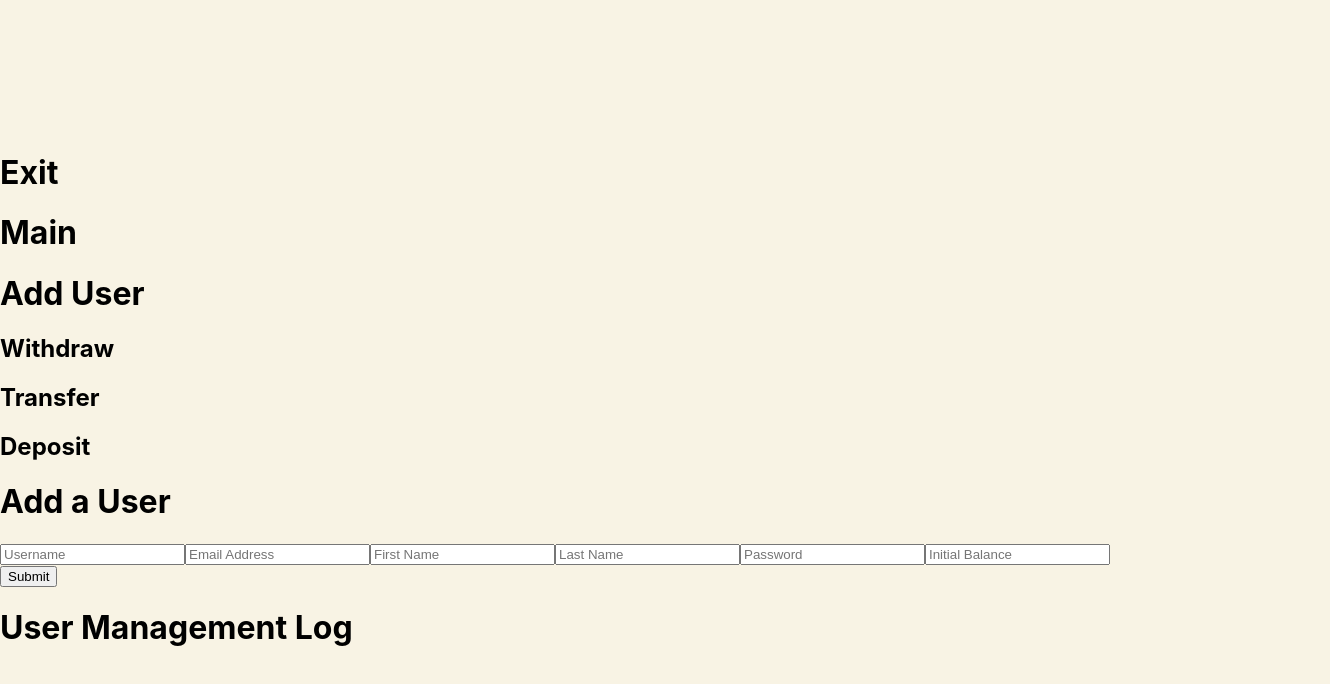
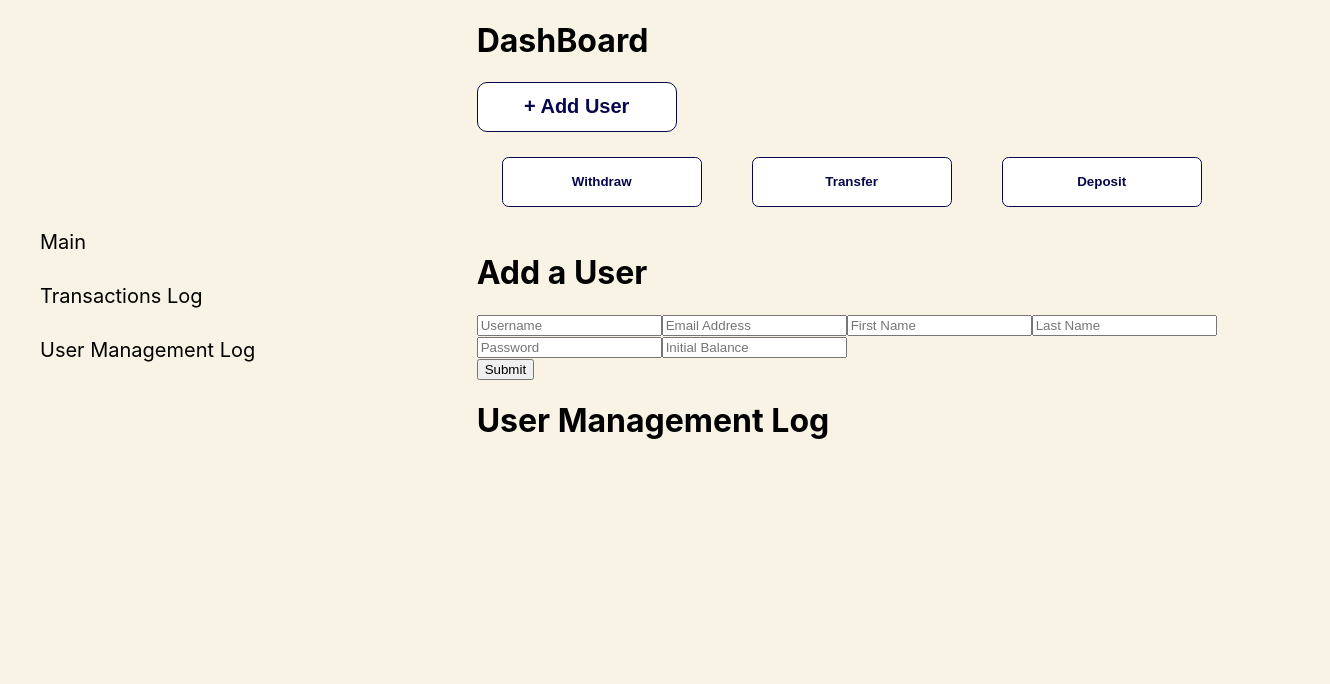
Before and after one commit to Hoshaiah/bank-app, a React (Create React App) app: page / in a window 1280 px wide. Both pictures are taken after a click on the element "Employee's". Shown: the top 684 px of the page, 1330 px wide, since content can reach past the window. Built offline with nearby package versions, Linux system fonts and the light colour scheme.

Commit message:
inital design for employee page

```diff
--- a/src/App.css
+++ b/src/App.css
@@ -59,7 +59,7 @@ body {
 }
 
 /* Dashboard */
-nav {
+#dashboardNav {
   margin: 0;
   padding: 0;
   display: flex;
@@ -68,7 +68,7 @@ nav {
   color: whitesmoke;
 }
 
-nav ul {
+#dashboardNav ul {
  float: none;
  list-style-type: none;
  display: flex;
@@ -77,7 +77,7 @@ nav ul {
  padding: 0;
 }
 
-nav ul li {
+#dashboardNav ul li {
   margin: 10px;
 }
 
@@ -658,3 +658,129 @@ div#linkBankReminder {
   align-items: flex-start;
   margin-bottom: 30px;
 } */
+
+/* Employee */
+
+#EmployeePage {
+  display: grid;
+  grid-template-columns: 1fr 1fr 1fr ;
+  grid-template-rows: 1fr 1fr 1fr;
+  grid-template-areas:
+  "nav main main"
+  "nav main main"
+  "nav main main";
+  height: 1500px;
+}
+
+#employeeNavigationPane {
+  grid-area: nav;
+  margin-top: 200px;
+
+}
+
+#employeeNavigationPane ul {
+  list-style-type: none;
+}
+
+#employeeNavigationPane li {
+  margin-top: 30px;
+  font-size: 20px;
+}
+
+#employeeMain {
+  width: 100%;
+  display: flex;
+  flex-direction: column;
+  grid-area: main;
+  justify-content: flex-start;
+}
+
+#employeeMainTop {
+  width: 100%;
+}
+
+#moneyActions {
+  width: 100%;
+  display: flex;
+}
+
+#moneyActions button {
+  width: 200px;
+  height: 50px;
+  margin: 25px;
+  color:rgb(7, 7, 77);
+  background-color: white;
+  border: 1px solid rgb(7, 7, 77);
+  border-radius: 0.5em;
+  font-weight: bolder;
+}
+
+#addUserButton {
+  width: 200px;
+  height: 50px;
+  color:rgb(7, 7, 77);
+  background-color: white;
+  border: 1px solid rgb(7, 7, 77);
+  border-radius: 0.5em;
+  font-weight: bolder;
+  font-size: 20px;
+}
+
+#employeePopupPane {
+  width: 100%;
+  height: fit-content;
+}
+
+#employeePopupWithdraw{
+  display: grid;
+  grid-template-columns: 1fr 1fr 1fr 1fr;
+  grid-template-rows: 1fr 1fr 1fr;
+  grid-template-areas:
+  "wheader wheader wheader wx"
+  "wleft wleft wright wright"
+  "wleft wleft wright wright";
+}
+
+#withdrawInputDiv {
+  grid-area: wleft;
+  display: flex;
+  flex-direction: column;
+  align-items: center;
+  width: fit-content;
+  margin: 0;
+}
+
+#withdrawInputDiv input{
+  padding-left: 7px;
+  width: 300px;
+  height: 35px;
+  margin: 5px;
+}
+
+#withdrawUserInfo{
+  grid-area: wright;
+  width: fit-content;
+  display: flex;
+  flex-direction: column;
+  align-items: flex-start;
+  justify-content: flex-start;
+}
+
+#withdrawUserInfo input{
+  padding-left: 7px;
+  width: 300px;
+  height: 35px;
+  margin: 5px;
+  background-color: rgb(223, 223, 223);
+}
+
+#withdrawHeader{
+  grid-area: wheader;
+  display: flex;
+  justify-content: center;
+  margin-right: 150px;
+}
+
+#withdrawX {
+  grid-area: wx;
+}
--- a/src/js/Dashboard.js
+++ b/src/js/Dashboard.js
@@ -39,7 +39,7 @@ function Dashboard(props) {
     if (isDashboardPage){
         return (
           <div className="App">
-            <nav>
+            <nav id="dashboardNav">
 
               <ul id="gennav">
                 <img src={logo} className="App-logo" alt="logo" />
--- a/src/js/Employee.js
+++ b/src/js/Employee.js
@@ -1,7 +1,4 @@
 import AddUser from "./AddUser"
-import EmployeeWithdraw from "./EmployeeWithdraw"
-import EmployeeDeposit from "./EmployeeDeposit"
-import EmployeeTransfer from "./EmployeeTransfer"
 import { useState } from "react"
 import EmployeePopup from "./EmployeePopup"
 import EmployeeTransactions from "./EmployeTransactions"
@@ -62,22 +59,45 @@ function Employee(props){
 
     if (isEmployeePage){
         return (
-            <>
-            <h1 onClick={onExit}>Exit</h1>
-            <div id="employeeAccountActions">
-                <h1>Main</h1>
-                <h1>Add User</h1>
+            <div id="EmployeePage">
+                <nav id="employeeNavigationPane">
+                    <ul>
+                        <li>Main</li>
+                        <li>Transactions Log</li>
+                        <li>User Management Log</li>
+                    </ul>
+                </nav>
+                <main id="employeeMain">
+                    <div id="employeeMainTop">
+                        <h1 onClick={onExit}>DashBoard</h1>
+                        <button id="addUserButton">+ Add User</button>
+                        <div id="moneyActions">
+                                <button onClick={onWithdrawClick}>Withdraw</button>
+                                <button onClick={onTransferClick}>Transfer</button>
+                                <button onClick={onDepositClick}>Deposit</button>
                         </div>
-            <div id="employeeMoneyActions">
-                <div id="employeeWithdraw" >
-                    <h2 onClick={onWithdrawClick}>Withdraw</h2>
+                        <div id="employeePopupPane" >
+                            <EmployeePopup
+                                setUsers = {setUsers}
+                                users = {users}
+                                popupAction = {popupAction}
+                                setPopupAction = {setPopupAction}
+                                setOverlayVisibility = {setOverlayVisibility}
+                                usedAccountNumbers = {usedAccountNumbers}
+                                adminRecords = {adminRecords}
+                                setAdminRecords = {setAdminRecords}
+                            />
                         </div>
-                <div id="employeeDeposit">
-                    <h2 onClick={onTransferClick}>Transfer</h2>
-                </div>
-                <div id="employeeTransfer">
-                    <h2 onClick={onDepositClick}>Deposit</h2>
-                </div>
+                        <AddUser
+                            users = {users}
+                            setUsers = {setUsers}
+                            usedAccountNumbers = {usedAccountNumbers}
+                            setUsedAccountNumbers = {setUsedAccountNumbers}
+                            usedEmails = {usedEmails}
+                            setUsedEmails = {setUsedEmails}
+                            adminRecords = {adminRecords}
+                            setAdminRecords = {setAdminRecords}
+                        />
                     </div>
                     <div id ="allUserAccounts">
                         {Object.keys(users).map((key, index) => ( key=== "undefined" ? "" :
@@ -92,16 +112,7 @@ function Employee(props){
                             </div>
                         ))}
                     </div>
-            <AddUser
-                users = {users}
-                setUsers = {setUsers}
-                usedAccountNumbers = {usedAccountNumbers}
-                setUsedAccountNumbers = {setUsedAccountNumbers}
-                usedEmails = {usedEmails}
-                setUsedEmails = {setUsedEmails}
-                adminRecords = {adminRecords}
-                setAdminRecords = {setAdminRecords}
-            />
+
                     <EmployeeTransactions
                         adminRecords = {adminRecords}
                         setAdminRecords = {setAdminRecords}
@@ -115,19 +126,8 @@ function Employee(props){
                         />
 
                     </div>
-            <div className={overlayVisiblity} id="employeeOverlay" >
-                <EmployeePopup
-                    setUsers = {setUsers}
-                    users = {users}
-                    popupAction = {popupAction}
-                    setPopupAction = {setPopupAction}
-                    setOverlayVisibility = {setOverlayVisibility}
-                    usedAccountNumbers = {usedAccountNumbers}
-                    adminRecords = {adminRecords}
-                    setAdminRecords = {setAdminRecords}
-                />
+                </main>
             </div>
-            </>
         )
     } else {
         return (
--- a/src/js/EmployeeWithdraw.js
+++ b/src/js/EmployeeWithdraw.js
@@ -108,24 +108,28 @@ function EmployeeWithdraw(props) {
     }
 
     return (
-        <form class="popup">
-            <h1> Withdraw header</h1>
-            <div><p>{withdrawReminder}</p></div>
-            <div id="addUserInputs">
+        <form id="employeePopupWithdraw">
+            <div id="withdrawHeader">
+                <h1> Withdraw</h1>
+                <div><p>{withdrawReminder}</p></div>
+            </div>
+            <div id="withdrawX">
+                <button onClick={e => onCancel(e)}type="submit">X</button>
+            </div>
+            <div id="withdrawInputDiv">
                 <label for="withdrawAccountNumber"></label>
                 <input onChange={event => onAccountNumberChange(event.target.value)} type="text" id="withdrawAccountNumber" placeholder="Account Number"></input>
+                <input ref = {withdrawAmount} type="text" id="withdrawAmount" placeholder="Amount"></input>
+                <button onClick={e => onSubmit(e)}type="submit">Submit</button>
+            </div>
+            <div id="withdrawUserInfo">
                 <label for="withdrawUsername"></label>
-                <input ref = {withdrawUsername} type="text" id="withdrawUsername" placeholder="Username"></input>
+                <input ref = {withdrawUsername} type="text" id="withdrawUsername" placeholder="Username" readOnly></input>
                 <label for="withdrawFirstName"></label>
-                <input ref = {withdrawFirstName} type="text" id="withdrawFirstName" placeholder="First Name"></input>
+                <input ref = {withdrawFirstName} type="text" id="withdrawFirstName" placeholder="First Name" readOnly></input>
                 <label for="withdrawAmount"></label>
-                <input ref = {withdrawLastName} type="text" id="withdrawAmount" placeholder="Last Name"></input>
+                <input ref = {withdrawLastName} type="text" id="withdrawAmount" placeholder="Last Name" readOnly></input>
                 <label for="withdrawAmount"></label>
-                <input ref = {withdrawAmount} type="text" id="withdrawAmount" placeholder="Amount"></input>
-            </div>
-            <div id="addUserButtons">
-                <button onClick={e => onSubmit(e)}type="submit">Submit</button>
-                <button onClick={e => onCancel(e)}type="submit">Cancel</button>
             </div>
         </form>
     )
```
Lines whose indentation alone changed are shown as unchanged.
